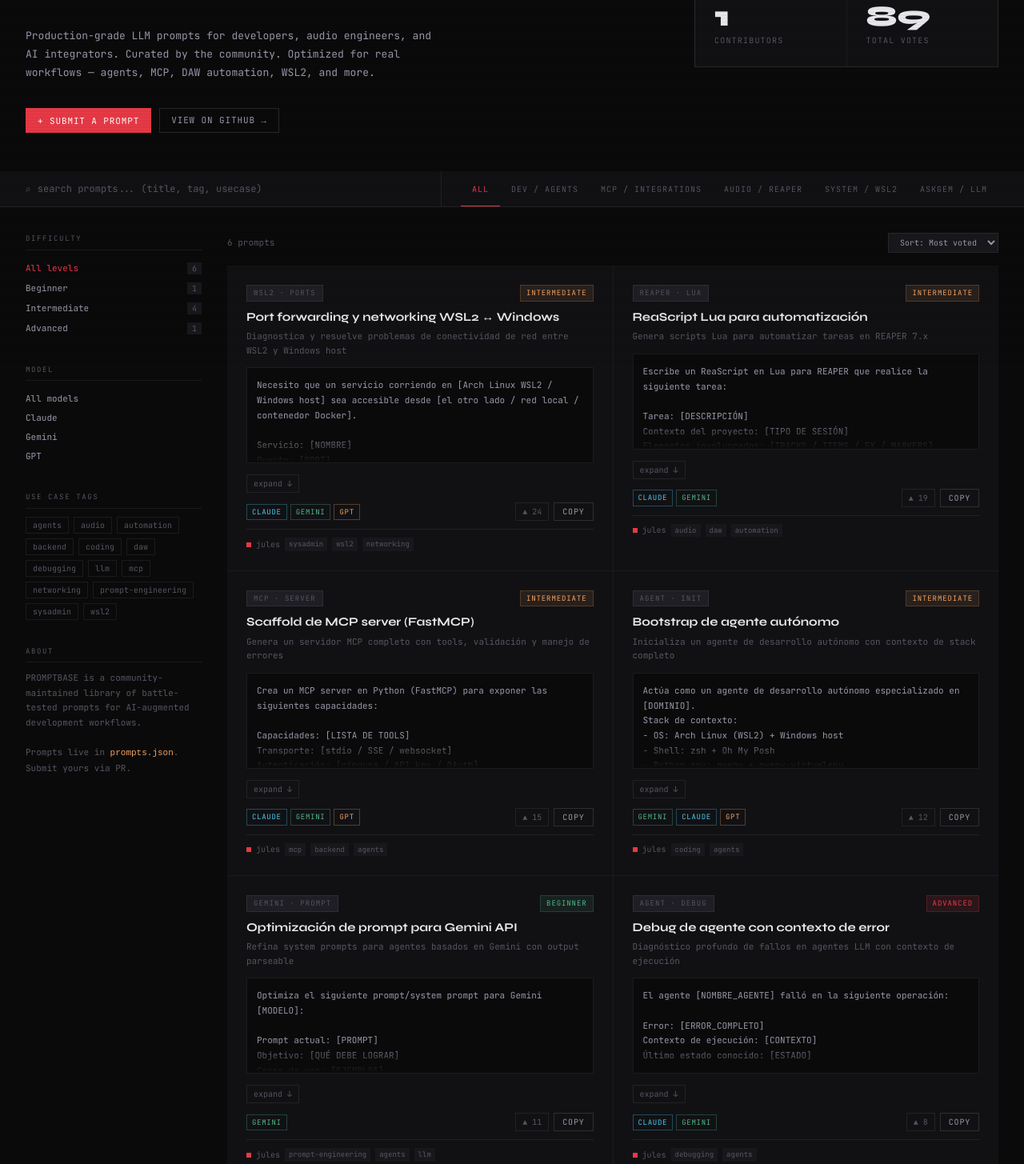
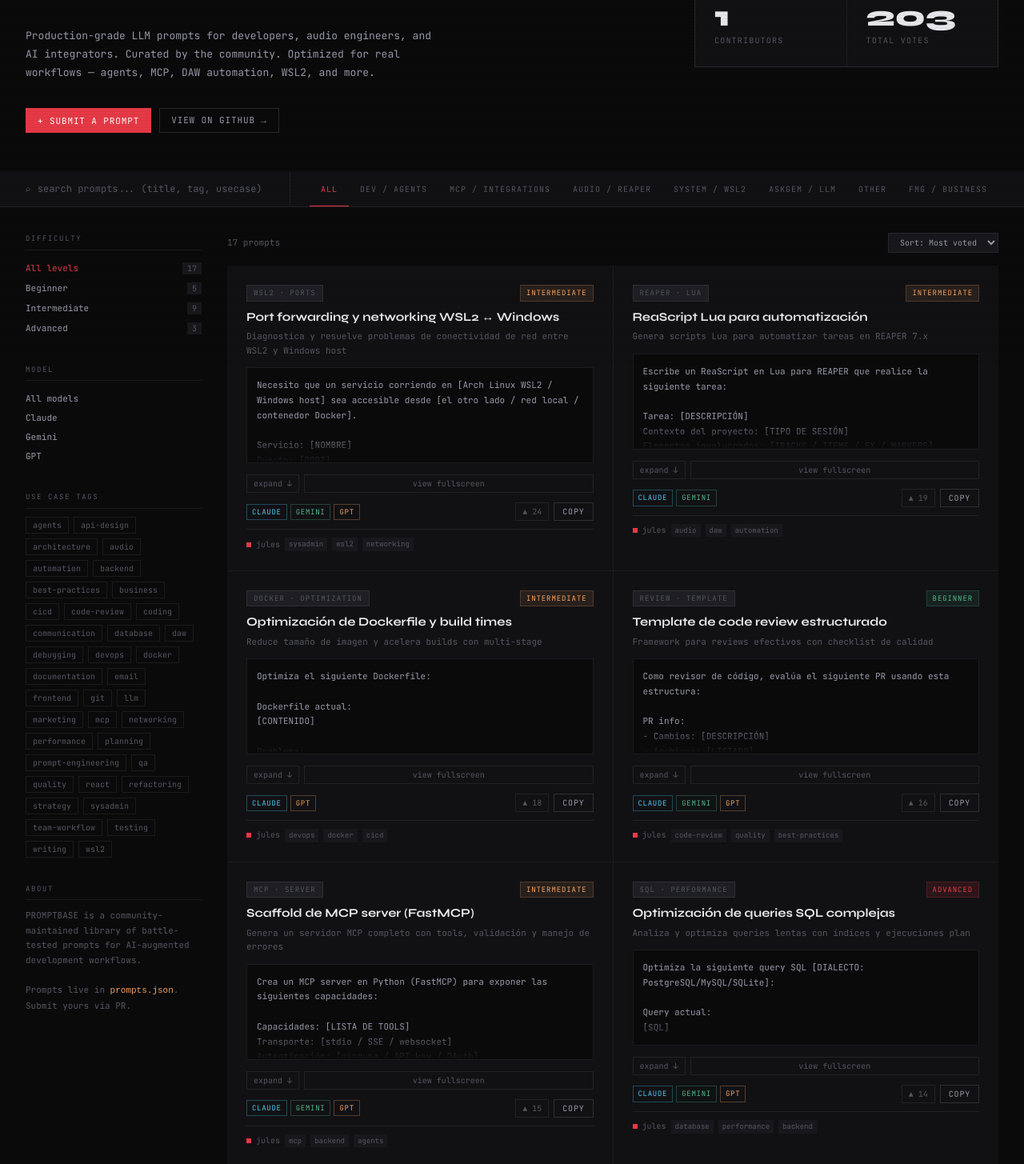
Before and after one commit to julesklord/promptbase, a plain HTML site: page index.html in a window 1280 px wide. Shown: the part 342-1797 px from the top of the page at 80% size. Drawn offline with Linux system fonts and the light colour scheme.

Commit message:
feat: expand library to 18 prompts + enhance UX with fullscreen modal and improved copy feedback

```diff
--- a/index.html
+++ b/index.html
@@ -609,7 +609,7 @@ header {
 }
 
 .copy-btn:hover { border-color: var(--text); color: var(--text); }
-.copy-btn.copied { border-color: var(--green); color: var(--green); }
+.copy-btn.copied { border-color: var(--green); color: var(--green); background: var(--green-dim); }
 
 .expand-btn {
   font-family: var(--mono);
@@ -1310,6 +1310,7 @@ function renderGrid() {
       <div class="card-body" id="body-${p.id}">${escHtml(p.body)}</div>
       <div style="display:flex;gap:6px;margin-bottom:12px;">
         <button class="expand-btn" id="expand-${p.id}">expand ↓</button>
+        <button class="expand-btn" id="fullview-${p.id}" style="flex:1;text-align:center;">view fullscreen</button>
       </div>
       <div class="card-meta">
         <div class="card-models">${models}</div>
@@ -1330,6 +1331,47 @@ function renderGrid() {
       const btn = card.querySelector(`#expand-${p.id}`);
       body.classList.toggle('card-body-full');
       btn.textContent = body.classList.contains('card-body-full') ? 'collapse ↑' : 'expand ↓';
+    };
+
+    card.querySelector(`#fullview-${p.id}`).onclick = () => {
+      const modal = document.getElementById('modalOverlay');
+      modal.innerHTML = `
+        <div class="modal" style="max-width:800px;">
+          <div class="modal-header">
+            <div>
+              <div class="modal-title">${p.title}</div>
+              <div style="font-size:10px;color:var(--text3);margin-top:6px;">${p.tag} · ${p.category}</div>
+            </div>
+            <button class="modal-close" onclick="document.getElementById('modalOverlay').classList.remove('open');">×</button>
+          </div>
+          <div class="modal-body">
+            <div style="margin-bottom:1.5rem;padding:12px;background:var(--bg3);border-left:2px solid var(--red);">
+              <div style="font-size:11px;color:var(--text2);">${p.description}</div>
+            </div>
+            <div style="margin-bottom:1.5rem;">
+              <div style="font-size:9px;color:var(--text3);text-transform:uppercase;letter-spacing:0.12em;margin-bottom:8px;">Prompt Body</div>
+              <div style="background:var(--bg);border:1px solid var(--border);padding:12px;font-size:11px;color:var(--text2);line-height:1.7;white-space:pre-wrap;max-height:400px;overflow-y:auto;">${escHtml(p.body)}</div>
+            </div>
+            <div style="display:flex;gap:1rem;flex-wrap:wrap;">
+              <div style="flex:1;min-width:150px;">
+                <div style="font-size:9px;color:var(--text3);text-transform:uppercase;margin-bottom:6px;">Models</div>
+                <div style="display:flex;gap:4px;flex-wrap:wrap;">${models}</div>
+              </div>
+              <div style="flex:1;min-width:150px;">
+                <div style="font-size:9px;color:var(--text3);text-transform:uppercase;margin-bottom:6px;">Use Cases</div>
+                <div style="display:flex;gap:4px;flex-wrap:wrap;">
+                  ${(p.usecase||[]).map(t => `<span style="font-size:10px;padding:2px 8px;background:var(--bg3);color:var(--text2);border:1px solid var(--border);">${t}</span>`).join('')}
+                </div>
+              </div>
+            </div>
+          </div>
+          <div class="modal-footer">
+            <div class="contribute-hint">Author: <strong>${p.author || 'anonymous'}</strong> · Difficulty: <strong>${p.difficulty}</strong> · ID: <code style="color:var(--amber);font-size:10px;">${p.id}</code></div>
+            <button class="btn-red" id="fullview-copy" onclick="navigator.clipboard.writeText(\`${p.body.replace(/`/g, '\\`')}\`);showToast('Copied!');this.textContent='Copied!';setTimeout(()=>this.textContent='Copy', 1500);">Copy Prompt</button>
+          </div>
+        </div>
+      `;
+      modal.classList.add('open');
     };
 
     card.querySelector(`#copy-${p.id}`).onclick = () => {
--- a/prompts.json
+++ b/prompts.json
@@ -76,5 +76,148 @@
     "model": ["gemini"],
     "usecase": ["prompt-engineering", "agents", "llm"],
     "difficulty": "beginner"
+  },
+  {
+    "id": "dev-api-design-003",
+    "category": "Dev / Agents",
+    "tag": "api · design",
+    "title": "Diseño de API REST desde requerimientos",
+    "description": "Genera una especificación OpenAPI y estructura de endpoints desde máquina de estados",
+    "body": "Diseña una API REST para [CONTEXTO]\n\nRequerimientos:\n- Entidades principales: [LISTA]\n- Operaciones críticas: [ACCIONES]\n- Restricciones: [LÍMITES]\n- Autenticación: [TIPO]\n\nProporciona:\n1. Estructura de endpoints con verbos HTTP + paths RESTful\n2. Schemas de request/response en JSON\n3. Códigos de error y casos edge\n4. Especificación OpenAPI 3.0 (YAML)\n5. Consideraciones de rate-limiting y paginación\n\nSeguir principios: stateless, versionable, cacheable.",
+    "author": "jules",
+    "votes": 7,
+    "model": ["claude", "gpt"],
+    "usecase": ["api-design", "backend", "architecture"],
+    "difficulty": "intermediate"
+  },
+  {
+    "id": "dev-sql-opt-004",
+    "category": "Dev / Agents",
+    "tag": "sql · performance",
+    "title": "Optimización de queries SQL complejas",
+    "description": "Analiza y optimiza queries lentas con índices y ejecuciones plan",
+    "body": "Optimiza la siguiente query SQL [DIALECTO: PostgreSQL/MySQL/SQLite]:\n\nQuery actual:\n[SQL]\n\nDatos:\n- Tablas involucradas: [LISTADO]\n- Volumen de registros: [NÚMEROS]\n- Tiempo actual: [TIEMPOS]\n\nAnálisis:\n1. Explica el plan de ejecución actual\n2. Identifica cuellos de botella\n3. Propone índices (estrategia)\n4. Reescribe la query optimizada\n5. Sugiere schematización alternativa si aplica\n\nContexto: producción, [N] queries/segundo.",
+    "author": "jules",
+    "votes": 14,
+    "model": ["claude", "gemini", "gpt"],
+    "usecase": ["database", "performance", "backend"],
+    "difficulty": "advanced"
+  },
+  {
+    "id": "dev-react-refactor-005",
+    "category": "Dev / Agents",
+    "tag": "react · refactor",
+    "title": "Refactorización de componentes React con hooks",
+    "description": "Moderniza componentes class a functional con useCallback, useMemo",
+    "body": "Refactoriza el siguiente componente React de class a hooks:\n\nComponente actual:\n[CÓDIGO]\n\nOA:\n- Mantener funcionalidad idéntica\n- Optimizar re-renders con useMemo/useCallback\n- Extraer custom hooks si hay lógica reutilizable\n- Añadir TypeScript si corresponde\n\nConsideraciones:\n- Props: [LISTADO]\n- State: [LISTADO]\n- Listeners/timers: [LISTADO]\n- Ciclo de vida: [MÉTODOS]\n\nProporciona: código refactorizado + explicación de optimizaciones.",
+    "author": "jules",
+    "votes": 9,
+    "model": ["claude", "gpt"],
+    "usecase": ["frontend", "react", "refactoring"],
+    "difficulty": "intermediate"
+  },
+  {
+    "id": "dev-test-strategy-006",
+    "category": "Dev / Agents",
+    "tag": "testing · strategy",
+    "title": "Estrategia de testing para módulos críticos",
+    "description": "Diseña suite de tests unitarios, integración y E2E",
+    "body": "Diseña una estrategia de testing para [MÓDULO/FEATURE]:\n\nContexto:\n- Lenguaje/framework: [STACK]\n- Criticidad: [BAJA/MEDIA/ALTA]\n- Cobertura target: [%]\n- Plataforma: [WEB/API/CLI]\n\nProporciona:\n1. Pirámide de tests (% unitarios/integración/E2E)\n2. Casos de test por categoría (mínimo 5 por nivel)\n3. Setup/fixtures necesarios\n4. Herramientas recomendadas + configuración\n5. CI/CD integration points\n\nFoco: Happy path + edge cases + error handling.",
+    "author": "jules",
+    "votes": 12,
+    "model": ["claude", "gpt"],
+    "usecase": ["testing", "qa", "backend"],
+    "difficulty": "intermediate"
+  },
+  {
+    "id": "dev-code-review-007",
+    "category": "Dev / Agents",
+    "tag": "review · template",
+    "title": "Template de code review estructurado",
+    "description": "Framework para reviews efectivos con checklist de calidad",
+    "body": "Como revisor de código, evalúa el siguiente PR usando esta estructura:\n\nPR info:\n- Cambios: [DESCRIPCIÓN]\n- Archivos: [LISTADO]\n- Líneas: [+/- N]\n\nChecklist de Review:\n1. **Funcionalidad**: ¿Hace lo que promete?\n   - Tests pasan?\n   - Casos edge cubiertos?\n   - Docs actualizadas?\n\n2. **Calidad del código**:\n   - Naming claro?\n   - Complejidad ciclomática OK?\n   - DRY principle?\n\n3. **Performance**:\n   - Queries optimizadas?\n   - Memory leaks?\n   - N+1 problems?\n\n4. **Seguridad**:\n   - Input validation?\n   - SQL injection?\n   - XSS risk?\n\n5. **Mantenibilidad**:\n   - Logs suficientes?\n   - Error handling?\n   - Deuda técnica?\n\nProporciona: feedback actionable + sugerencias de mejora.",
+    "author": "jules",
+    "votes": 16,
+    "model": ["claude", "gemini", "gpt"],
+    "usecase": ["code-review", "quality", "best-practices"],
+    "difficulty": "beginner"
+  },
+  {
+    "id": "dev-docker-opt-008",
+    "category": "System / WSL2",
+    "tag": "docker · optimization",
+    "title": "Optimización de Dockerfile y build times",
+    "description": "Reduce tamaño de imagen y acelera builds con multi-stage",
+    "body": "Optimiza el siguiente Dockerfile:\n\nDockerfile actual:\n[CONTENIDO]\n\nProblema:\n- Build time: [TIEMPO]\n- Image size: [SIZE]\n- Context: [DESCRIPCIÓN]\n\nAnálisis:\n1. Identifica capas grandes e ineficientes\n2. Sugiere multi-stage si aplica\n3. Optimiza layer caching\n4. Propone .dockerignore improvements\n5. Considera builder patterns\n\nObjetivo:\n- Build < [TIEMPO TARGET]\n- Image < [SIZE TARGET]\n- Mantener reproducibilidad\n\nProporciona: Dockerfile optimizado + explicación de gains.",
+    "author": "jules",
+    "votes": 18,
+    "model": ["claude", "gpt"],
+    "usecase": ["devops", "docker", "cicd"],
+    "difficulty": "intermediate"
+  },
+  {
+    "id": "system-git-workflow-009",
+    "category": "System / WSL2",
+    "tag": "git · workflow",
+    "title": "Diseño de workflow Git para equipos",
+    "description": "Estructura de branches, commits y releases con convenciones",
+    "body": "Diseña un workflow Git completo para [CONTEXTO]:\n\nEquipo:\n- Size: [N developers]\n- Cadence: [RELEASE CYCLE]\n- Plataforma: [GitHub/GitLab/Gitea]\n\nRequisitos:\n- Feature isolation\n- Code review mandatory\n- Hotfix management\n- Release versioning ([SEMVER/CALVER])\n\nProporciona:\n1. Estrategia de branching (Gitflow/Trunk-based/GitLab Flow)\n2. Naming conventions: branches, commits, tags\n3. PR template + merge strategy\n4. Release checklist\n5. Rollback procedure\n6. Protecting rules (branch policies)\n\nIncluye: comandos prácticos + scripts auxiliares.",
+    "author": "jules",
+    "votes": 10,
+    "model": ["claude", "gemini", "gpt"],
+    "usecase": ["devops", "git", "team-workflow"],
+    "difficulty": "beginner"
+  },
+  {
+    "id": "doc-technical-writer-010",
+    "category": "Other",
+    "tag": "docs · writing",
+    "title": "Generador de documentación técnica profesional",
+    "description": "Escribe docs claras con ejemplos, diagrama y FAQ",
+    "body": "Escribe documentación técnica para [COMPONENTE/FEATURE]:\n\nInfo:\n- Audiencia: [DEVELOPERS/USERS/OPERATORS]\n- Nivel: [BEGINNER/INTERMEDIATE/EXPERT]\n- Formato: [README/TUTORIAL/API_DOCS/TROUBLESHOOTING]\n\nSecciones obligatorias:\n1. **Overview**: ¿Qué es? ¿Por qué importa?\n2. **Getting Started**: Setup mínimo funcional\n3. **Examples**: 3-5 casos de uso reales\n4. **Architecture/Concepts**: Cómo funciona internamente\n5. **API Reference**: Si aplica (tablas de parámetros)\n6. **Common Issues & FAQ**: Top 5 problemas + soluciones\n7. **Performance Tips**: Cuando optimizar\n\nEstilo: Claro, conciso, código bien formateado, diagrama ASCII si ayuda.",
+    "author": "jules",
+    "votes": 6,
+    "model": ["claude", "gemini"],
+    "usecase": ["documentation", "writing", "communication"],
+    "difficulty": "beginner"
+  },
+  {
+    "id": "fmg-business-plan-011",
+    "category": "FMG / Business",
+    "tag": "business · planning",
+    "title": "Plan de negocio para productoras de música",
+    "description": "Estructura estratégica: ingresos, gastos, KPIs y hitos",
+    "body": "Diseña un plan de negocio para [TIPO: estudio/label/distribuidor]:\n\nContexto:\n- Status: [IDEA/MVP/OPERATIVO]\n- Foco: [GÉNEROS/NICHOS]\n- Inversion inicial: [PRESUPUESTO]\n- Timeline: [HORIZONTE]\n\nSecciones:\n1. **Propuesta de valor**: Diferencial vs. competencia\n2. **Revenue streams**: Fuentes de ingresos (streams, sync, servicios)\n3. **Cost structure**: Fixed + variable\n4. **Unit economics**: Cost per customer / lifetime value\n5. **Runway**: Meses hasta break-even\n6. **KPIs**: Métricas a monitorear\n7. **Hitos**: Milestones en 12-36 meses\n\nOA: Plan realista, basado en benchmarks de industria, con contingencies.",
+    "author": "jules",
+    "votes": 5,
+    "model": ["claude", "gpt"],
+    "usecase": ["business", "planning", "strategy"],
+    "difficulty": "intermediate"
+  },
+  {
+    "id": "fmg-email-campaign-012",
+    "category": "FMG / Business",
+    "tag": "marketing · email",
+    "title": "Copywriting para campañas de fan engagement",
+    "description": "Emails conciertos, primeros singles, pack promocionales",
+    "body": "Escribe una campaña de email [TIPO] para [ARTISTA/SELLO]:\n\nContexto:\n- Audiencia: [TAMAÑO] fans\n- Segmentación: [SEGMENTOS disponibles]\n- Goal: [CLICKS/CONVERSIÓN/ENGAGEMENT]\n- Timing: [FECHA/EVENTO]\n\nEstructura:\n1. **Subject line**: Hook que anime a abrir (<50 chars)\n2. **Preheader**: Contexto adicional\n3. **Hero section**: Visual + hook principal\n4. **Body**: 2-3 párrafos máximo + CTA\n5. **Footer**: Links sociales + unsubscribe\n\nSpecial:\n- Tone: [CASUAL/FORMAL]\n- Personalización: [VARIABLES disponibles]\n- Móvil-first design\n- A/B testing suggestions\n\nIncluye: template HTML compatible con Mailchimp/ConvertKit.",
+    "author": "jules",
+    "votes": 4,
+    "model": ["claude", "gpt"],
+    "usecase": ["marketing", "email", "business"],
+    "difficulty": "beginner"
+  },
+  {
+    "id": "system-cicd-troubleshoot-013",
+    "category": "System / WSL2",
+    "tag": "cicd · debugging",
+    "title": "Diagnóstico de pipelines CI/CD fallidos",
+    "description": "Framework para debuggear GitHub Actions, GitLab CI o similar",
+    "body": "Diagnostica el error en tu pipeline [PLATAFORMA]:\n\nInfo del error:\n- Stage que falla: [NOMBRE]\n- Logs:\n[LOGS AQUÍ]\n- Artifacts disponibles: [SÍ/NO]\n- Último commit exitoso: [SHA]\n\nFramework de diagnóstico:\n1. **Contexto**: ¿Qué cambió últimamente?\n   - Git diffs\n   - Secrets/env vars modificadas?\n\n2. **Análisis de logs**: \n   - Sección exacta del error\n   - Stack trace completo\n   - Dependencias que fallaron\n\n3. **Causas probables**:\n   - Timing/race condition?\n   - Falta de recurso?\n   - Permiso?\n   - Versión incompatible?\n\n4. **Solución**:\n   - Fix + validación\n   - Cómo prevenir\n\nIncluye: pasos para local reproduce + fix validation.",
+    "author": "jules",
+    "votes": 13,
+    "model": ["claude", "gpt"],
+    "usecase": ["devops", "cicd", "debugging"],
+    "difficulty": "advanced"
   }
 ]
```
